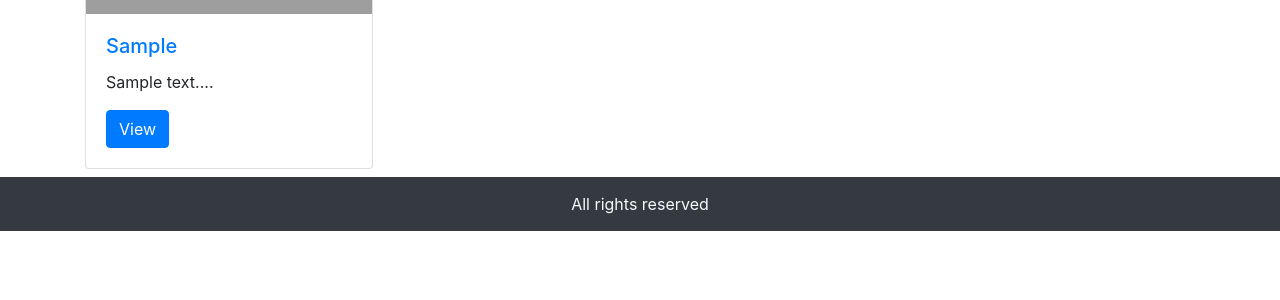
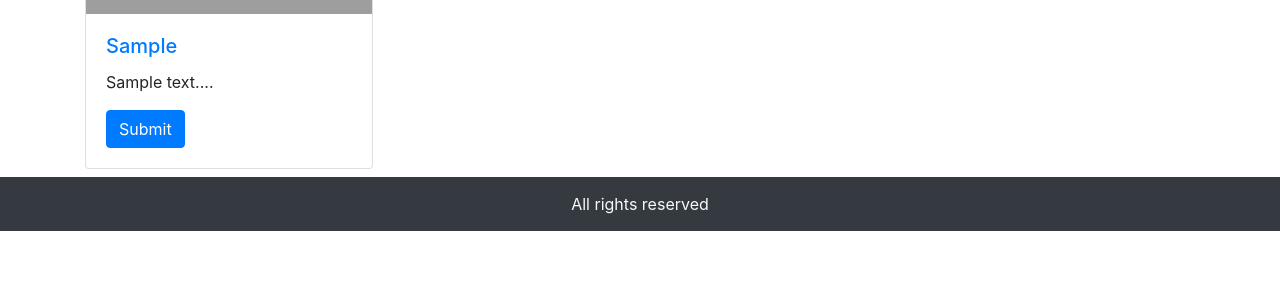
Before and after one commit to Dmacc9223/prototype, a PHP site: page /index.php in a window 1280 px wide. Shown: the part 366-666 px from the top of the page. Run offline with PHP 8.4, Linux system fonts and the light colour scheme; the visitor is signed in with stand-in values (Sample User, id 1); tables that the repository leaves empty or names only in its code hold one stand-in row (values such as "Sample post"); data that the repository does not hold is empty; grey boxes are pictures that could not be loaded.

Commit message:
MOdified the Index.php

```diff
--- a/index.php
+++ b/index.php
@@ -16,12 +16,12 @@
     <?php include "partials/_dbconnect.php"; ?>
     <div class="container">
         <?php
-         if (isset($_SESSION['loggedin']) && $_SESSION['loggedin'] == true) {
-             echo '
+        if (isset($_SESSION['loggedin']) && $_SESSION['loggedin'] == true) {
+            echo '
         <h2 class="text-center my-4">Projects</h2>
         <div class="row">';
         ?>
-            <?php
+        <?php
             $sql = "SELECT * FROM `projects`";
             $result = mysqli_query($conn, $sql);
             while ($row = mysqli_fetch_assoc($result)) {
@@ -32,13 +32,15 @@
                 <div class="card-body">
                 <h5 class="card-title"><a href="submenu.php?catid=' . $id . '">' . $row['project'] . '</a></h5>
                 <p class="card-text">' . substr($row['project_desc'], 0, 110) . '...</p>
-            <a href="submenu.php?catid=' . $id . '" class="btn btn-primary">View </a>
+                <form action="submenu.php" method="POST">
+                    <input type="hidden" name="catid" id="'.$id.'" value="' . $id . '">
+                <input type="submit" class="btn btn-primary" value="Submit">
+                </form>
                 </div>
             </div>
         </div>';
             }
-        }
-        else {
+        } else {
             echo '<div class="jumbotron my-4">
             <h1 class="display-4">Welcome!</h1>
             <p class="lead">You need to login first to use the website!</p>
@@ -49,8 +51,8 @@
             </p>
           </div>';
         }
-            ?>
-        </div>
+        ?>
+    </div>
     </div>
     <?php include "partials/_footer.php"; ?>
     <!-- Optional JavaScript -->
--- a/submenu.php
+++ b/submenu.php
@@ -17,9 +17,9 @@
     <?php include "partials/_dbconnect.php"; ?>
     <div class="container">
         <?php
-        if ($_SERVER['REQUEST_METHOD'] == "GET") {
-            if (isset($_GET['catid'])) {
-                $project = $_GET['catid'];
+        if ($_SERVER['REQUEST_METHOD'] == "POST") {
+            if (isset($_POST['catid'])) {
+                $project = $_POST['catid'];
             }
         }
         ?>
```
Also changed, not shown: 1 other file.
